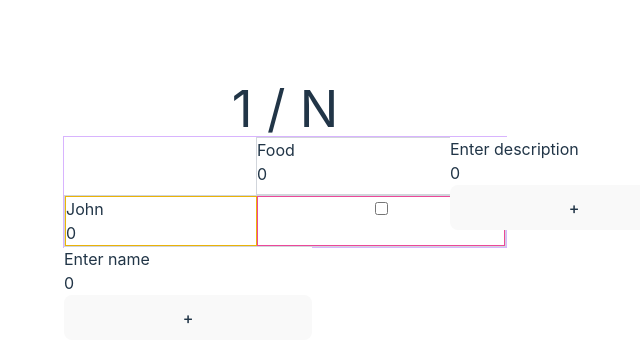
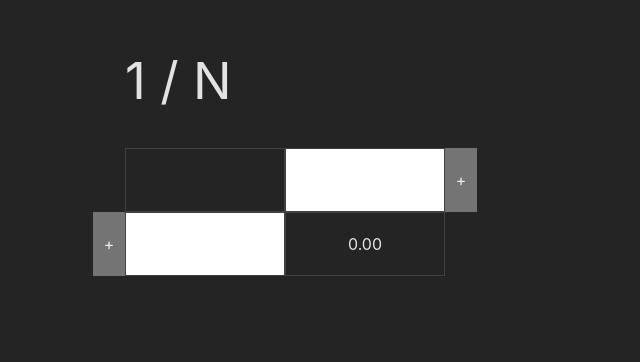
Before and after one commit to mikemklee/one-over-n, a Vue app: page / in a window 1280 px wide. Shown: the part 236-598 px from the top of the page, without its empty margins (355-995 px from the left). Built offline with nearby package versions, Linux system fonts and the light colour scheme.

Commit message:
Use matrix to store expense per person

```diff
--- a/src/components/Main.vue
+++ b/src/components/Main.vue
@@ -1,5 +1,5 @@
 <script setup>
-import { reactive } from "vue";
+import { reactive, computed } from "vue";
 
 const expenses = reactive([
   {
@@ -13,7 +13,7 @@ const newExpenseState = reactive(newExpenseInitialState);
 
 function addExpense() {
   // add new expense, then reset state
-  people.push({
+  expenses.push({
     description: newExpenseState.description,
     total: newExpenseState.total,
   });
@@ -35,44 +35,94 @@ function addPerson() {
   people.push({ name: newPersonState.name, spent: newPersonState.spent });
   newPersonState.value = newPersonInitialState;
 }
+
+const expensePerPersonMatrix = computed(() => {
+  const matrix = [];
+
+  for (let i = 0; i < people.length; i++) {
+    const row = [];
+    for (let j = 0; j < expenses.length; j++) {
+      row.push(expenses[j]);
+    }
+    matrix.push(row);
+  }
+
+  return matrix;
+});
 </script>
 
 <template>
-  <h1>1 / N</h1>
+  <h1 class="text-left mb-10">1 / N</h1>
 
-  <div class="border border-purple-300 relative">
-    <div class="border border-gray-300 flex ml-48">
-      <div v-for="(item, i) in expenses" :key="i" class="flex flex-col h-14">
-        <input v-model="item.description" />
-        <input v-model="item.total" />
+  <div class="relative table-layout">
+    <div class="col-span-1 cell">
+      <!-- placeholder for layout -->
+    </div>
+    <div class="flex col-start-2 col-end-auto">
+      <div v-for="(item, i) in expenses" :key="i" class="flex flex-col cell">
+        <input v-model="item.description" class="editable" />
+        <input v-model="item.total" class="editable" />
       </div>
     </div>
 
-    <div class="border border-gray-300 flex flex-col">
+    <div class="flex flex-col col-span-1 row-span-1">
       <div v-for="(person, index) in people" :key="index" class="flex">
-        <div class="border border-yellow-500 flex flex-col w-48">
-          <input v-model="person.name" />
-          <input v-model="person.spent" />
+        <div class="flex flex-col cell">
+          <input v-model="person.name" class="editable" />
+          <input v-model="person.spent" class="editable" />
         </div>
-        <div class="border border-pink-500 flex-grow">
-          <div v-for="(item, j) in expenses" :key="j">
-            <input type="checkbox" />
+      </div>
+    </div>
+
+    <div class="col-start-2 col-end-auto row-start-2 flex flex-col">
+      <div v-for="(row, rowIdx) in expensePerPersonMatrix" :key="rowIdx">
+        <div class="flex-grow flex">
+          <div
+            v-for="(item, j) in row"
+            :key="j"
+            class="cell flex justify-center items-center"
+          >
+            {{ parseFloat(item.total / people.length).toFixed(2) }}
           </div>
         </div>
       </div>
     </div>
-    <div class="flex flex-col absolute right-[-12rem] top-0">
-      <input v-model="newExpenseState.description" />
-      <input v-model="newExpenseState.total" />
-      <button @click="addExpense">+</button>
+
+    <div class="flex flex-col absolute left-[100%] top-0">
+      <button class="btn" @click="addExpense">+</button>
     </div>
 
-    <div class="flex flex-col absolute">
-      <input v-model="newPersonState.name" />
-      <input v-model="newPersonState.spent" />
-      <button @click="addPerson">+</button>
+    <div class="absolute right-[100%] bottom-0">
+      <button class="btn" @click="addPerson">+</button>
     </div>
   </div>
 </template>
 
-<style scoped></style>
+<style scoped>
+.table-layout {
+  display: grid;
+  grid-template-columns: auto 1fr;
+}
+
+.cell {
+  border: 1px solid #414141;
+  width: 10rem;
+  height: 4rem;
+}
+
+.editable {
+  width: 100%;
+  height: 50%;
+  padding-left: 10px;
+  padding-right: 10px;
+}
+
+.btn {
+  width: 2rem;
+  height: 4rem;
+  background-color: #747474;
+}
+.btn:hover {
+  background-color: #414141;
+}
+</style>
--- a/src/style.css
+++ b/src/style.css
@@ -50,28 +50,6 @@ h1 {
   line-height: 1.1;
 }
 
-button {
-  border-radius: 8px;
-  border: 1px solid transparent;
-  padding: 0.6em 1.2em;
-  font-size: 1em;
-  font-weight: 500;
-  font-family: inherit;
-  background-color: #1a1a1a;
-  cursor: pointer;
-  transition: border-color 0.25s;
-}
-button:hover {
-  border-color: #646cff;
-}
-button:focus,
-button:focus-visible {
-  outline: 4px auto -webkit-focus-ring-color;
-}
-
-.card {
-  padding: 2em;
-}
 
 #app {
   max-width: 1280px;
@@ -79,16 +57,3 @@ button:focus-visible {
   padding: 2rem;
   text-align: center;
 }
-
-@media (prefers-color-scheme: light) {
-  :root {
-    color: #213547;
-    background-color: #ffffff;
-  }
-  a:hover {
-    color: #747bff;
-  }
-  button {
-    background-color: #f9f9f9;
-  }
-}
```
